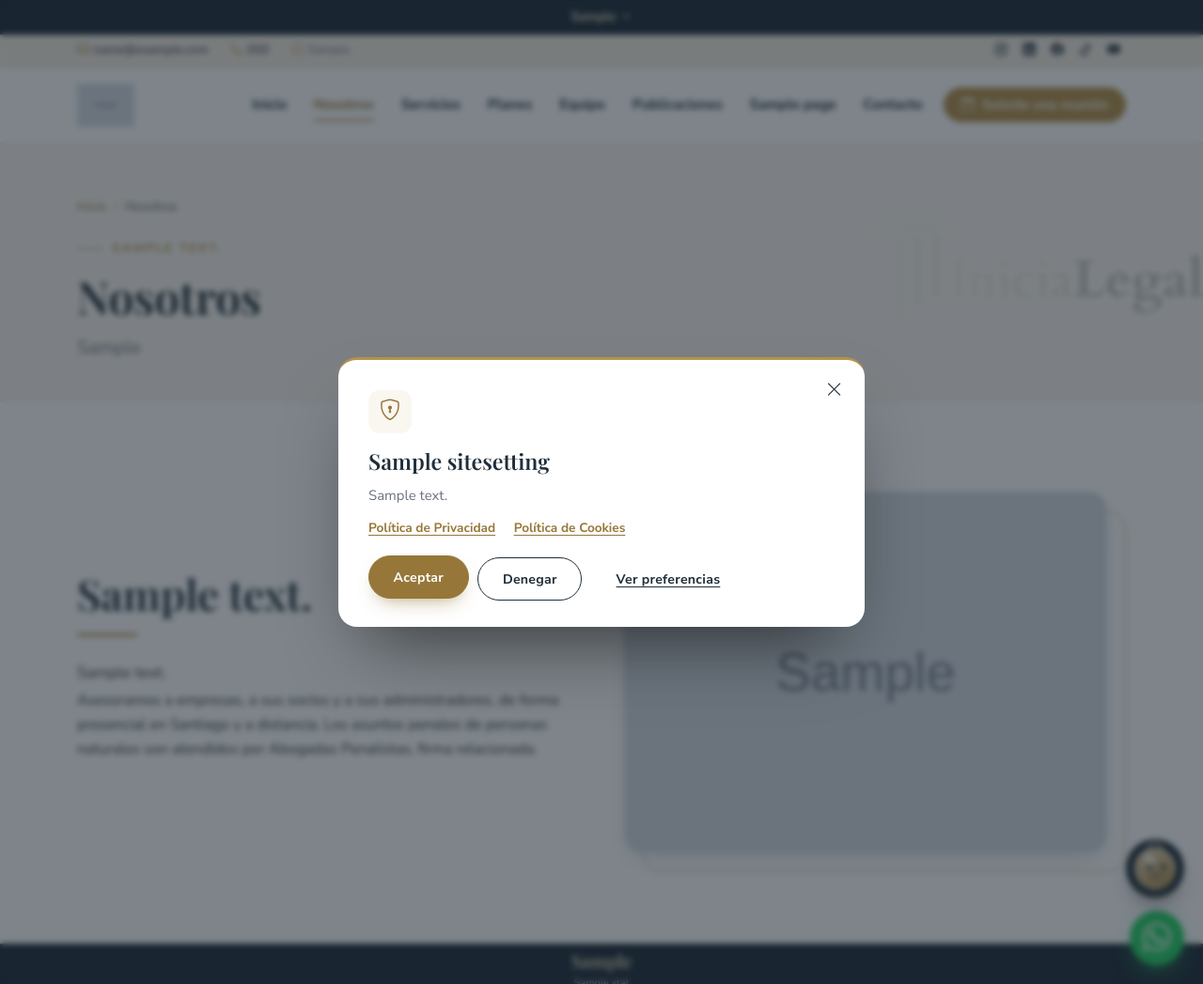
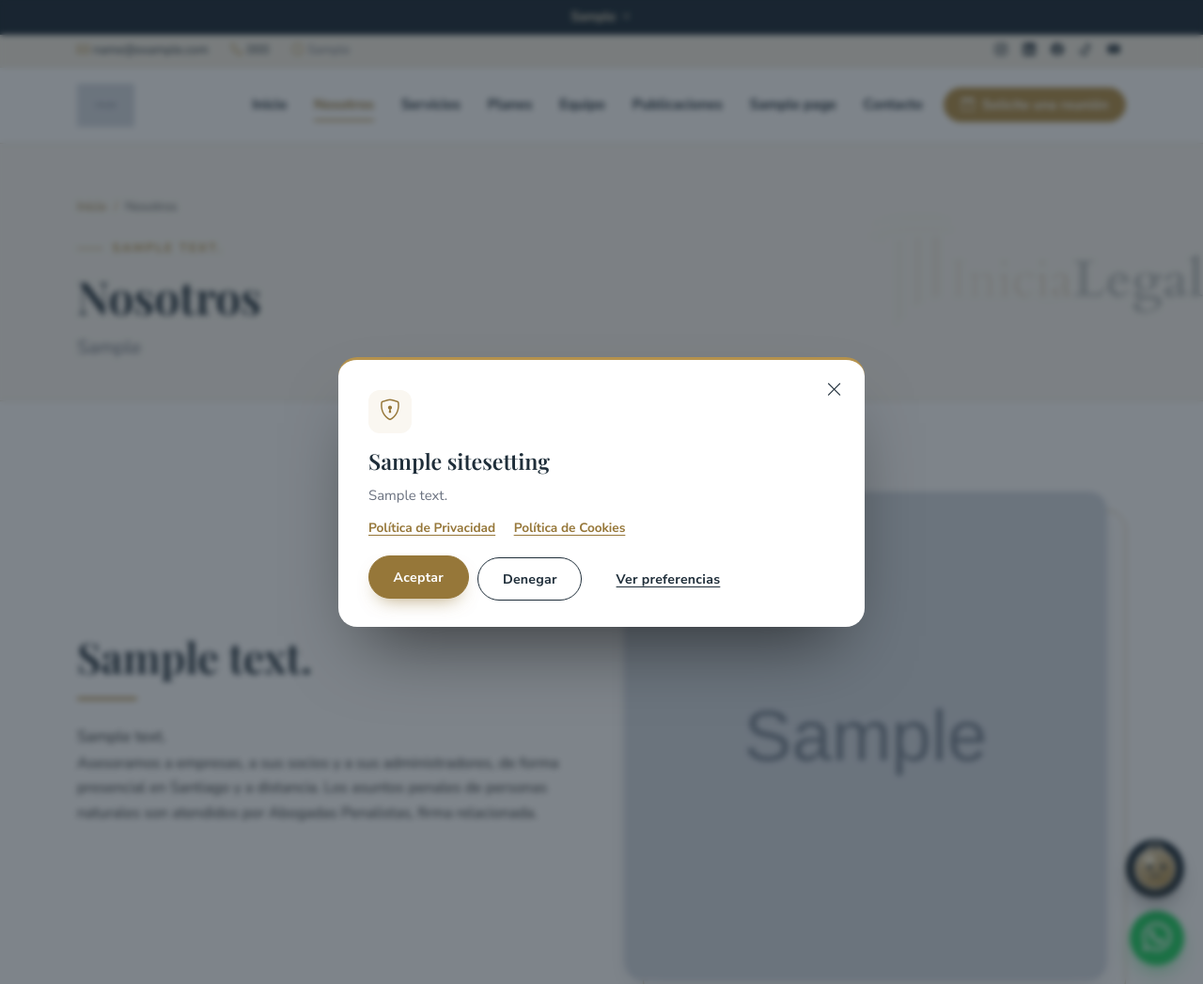
Before and after one commit to Alheecordero/Inicialegal, a Django app: page /nosotros/ in a window 1280 px wide. Shown: the whole page at 94% size. Run offline with Django 5.2, Linux system fonts and the light colour scheme; tables that the repository leaves empty hold one stand-in row (values such as "Sample post"); grey boxes marked "Sample" are stand-in pictures; some libraries are stand-ins or nearby versions.

Commit message:
Corregir proporción de la imagen Nosotros en escritorio.
Evita el estiramiento vertical; usa ratio 4:5 con altura máxima y recorte cover.

Co-authored-by: Cursor <cursoragent@cursor.com>

```diff
--- a/static/css/main.css
+++ b/static/css/main.css
@@ -240,13 +240,20 @@ img { max-width: 100%; height: auto; }
 .about-figure { position: relative; margin: 0 1.25rem 1.25rem 0; }
 .about-figure::before { content: ""; position: absolute; top: 1.25rem; left: 1.25rem; right: -1.25rem; bottom: -1.25rem; border: 1px solid var(--il-gold); border-radius: 20px; opacity: .6; z-index: 0; }
 .about-figure::after { content: ""; position: absolute; top: -14px; left: -14px; width: 90px; height: 90px; border-radius: 50%; background: radial-gradient(circle, var(--il-gold-light), transparent 70%); z-index: 0; opacity: .8; }
-.about-figure img { position: relative; z-index: 1; width: 100%; aspect-ratio: 4/4.4; object-fit: cover; border-radius: 20px; box-shadow: var(--il-shadow); }
-@media (min-width: 992px) { .about-figure img { aspect-ratio: 4/4.6; } }
-/* La imagen ocupa el alto del texto, sin imponer un retrato más alto que la columna */
+.about-figure img {
+  position: relative; z-index: 1; width: 100%; height: auto;
+  aspect-ratio: 5 / 6; max-height: 420px;
+  object-fit: cover; object-position: center 32%;
+  border-radius: 20px; box-shadow: var(--il-shadow);
+}
 @media (min-width: 992px) {
-  .about-fusion { align-items: stretch !important; }
-  .about-figure { display: flex; height: auto; margin-bottom: 0; }
-  .about-figure img { height: 100%; max-height: none; aspect-ratio: auto; object-fit: cover; object-position: center 30%; }
+  .about-fusion { align-items: center !important; }
+  .about-figure { margin-bottom: 0; }
+  .about-figure img {
+    aspect-ratio: 4 / 5;
+    max-height: min(520px, 58vh);
+    object-position: center 28%;
+  }
 }
 /* Móvil: texto fusionado sobre la imagen para no duplicar el alto */
 @media (max-width: 991.98px) {
--- a/templates/base.html
+++ b/templates/base.html
@@ -35,7 +35,7 @@
     <link href="https://cdn.jsdelivr.net/npm/bootstrap-icons@1.11.3/font/bootstrap-icons.min.css" rel="stylesheet">
     <link href="https://unpkg.com/@phosphor-icons/web@2.1.1/src/light/style.css" rel="stylesheet">
   </noscript>
-  <link href="{% static 'css/main.css' %}?v=45" rel="stylesheet">
+  <link href="{% static 'css/main.css' %}?v=46" rel="stylesheet">
   {% block extra_head %}{% endblock %}
 
   {# Analytics se carga desde main.js solo si el usuario acepta cookies analíticas (Ley 21.719) #}
```
